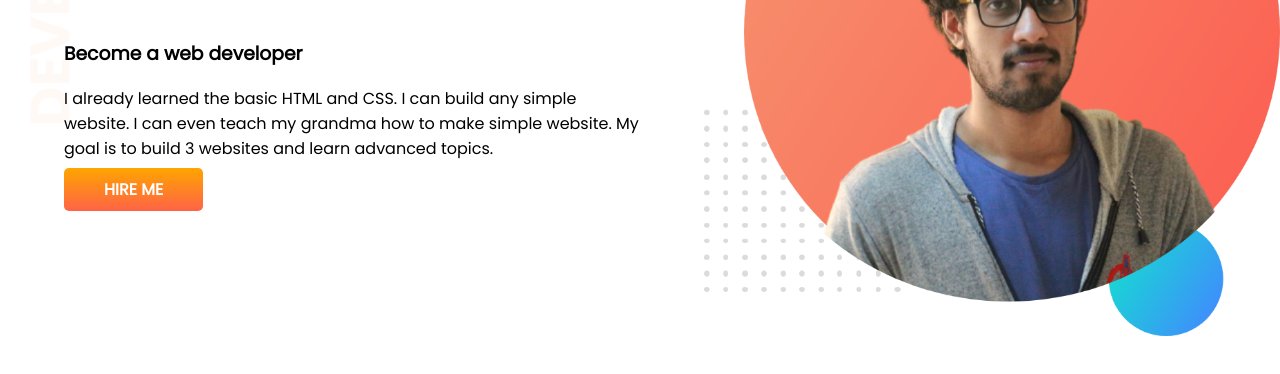
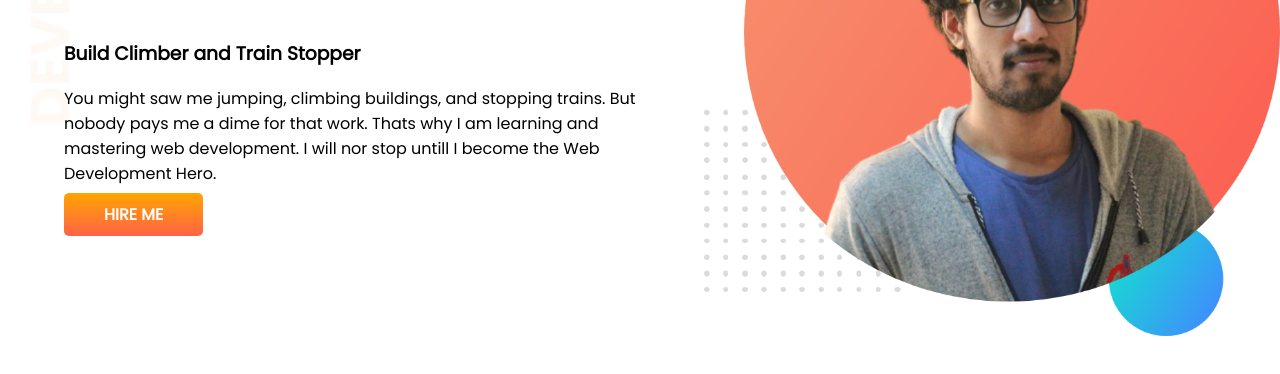
Before and after one commit to LabibIslam/developer-portfolio, a plain HTML site: page index.html in a window 1280 px wide. Shown: the part 236-610 px from the top of the page. Drawn offline with Linux system fonts and the light colour scheme.

Commit message:
add new discriptions

```diff
--- a/index.html
+++ b/index.html
@@ -14,8 +14,8 @@
         <div class="half-width">
             <h1>Welcome to</h1>
             <h1><span class="orange-color">Labib Islam</span> World!!!</h1>
-            <h3>Become a web developer</h3>
-            <p>I already learned the basic HTML and CSS. I can build any simple website. I can even teach my grandma how to make simple website. My goal is to build 3 websites and learn advanced topics.</p>
+            <h3>Build Climber and Train Stopper</h3>
+            <p>You might saw me jumping, climbing buildings, and stopping trains. But nobody pays me a dime for that work. Thats why I am learning and mastering web development. I will nor stop untill I become the Web Development Hero.</p>
             <a target="_blank" href="https://www.linkedin.com/in/labib-islam-742772205/" class="link-button">HIRE ME</a>
         </div>
         <div class="half-width">
```
